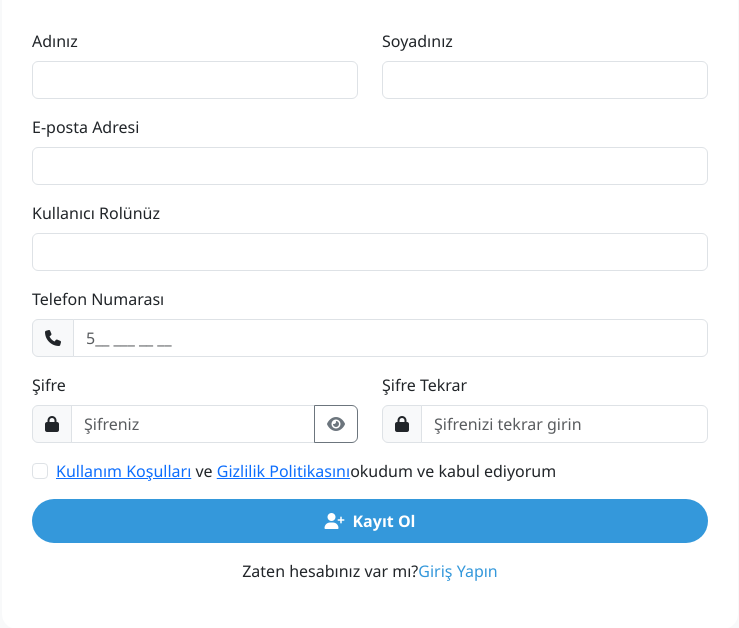
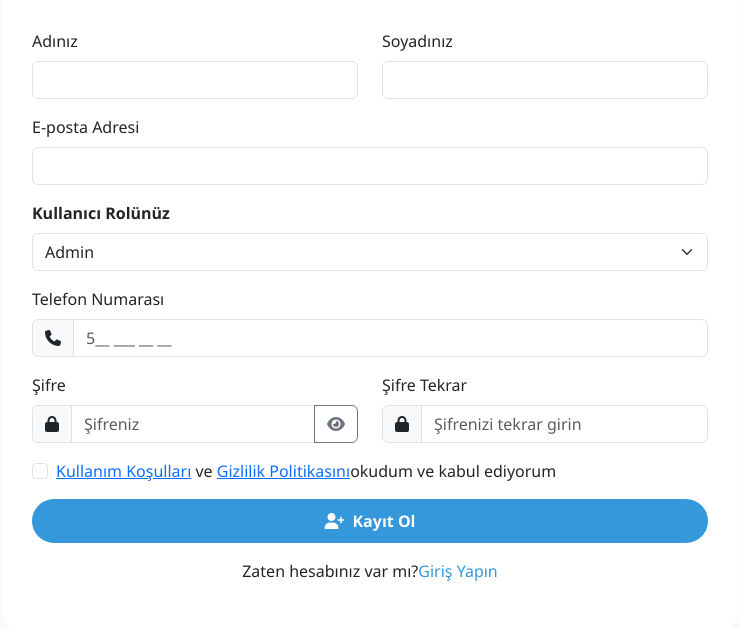
Before and after one commit to Aliceylan11/Internet-Programciligi, a Flask app: page /register in a window 1280 px wide. Shown: the part 231-859 px from the top of the page, without its empty margins (270-1009 px from the left). Run offline with Flask 3, Linux system fonts and the light colour scheme.

Commit message:
Update register.html

```diff
--- a/final_projesi/templates/register.html
+++ b/final_projesi/templates/register.html
@@ -65,15 +65,13 @@
                 />
               </div>
 
-              <div class="mb-3">
-                <label for="company" class="form-label">Kullanıcı Rolünüz</label>
-                <input
-                  type="text"
-                  class="form-control"
-                  id="role"
-                  name="role"
-                  required
-                />
+           <div class="mb-3">
+                <label for="role" class="form-label fw-bold">Kullanıcı Rolünüz</label>
+                <select id="role" class="form-select" name="role" required>
+                  <option value="Admin">Admin</option>
+                  <option value="User">User</option>
+                  <option value="Moderatör">Moderatör</option>
+                </select>
               </div>
 
               <div class="mb-3">
```
